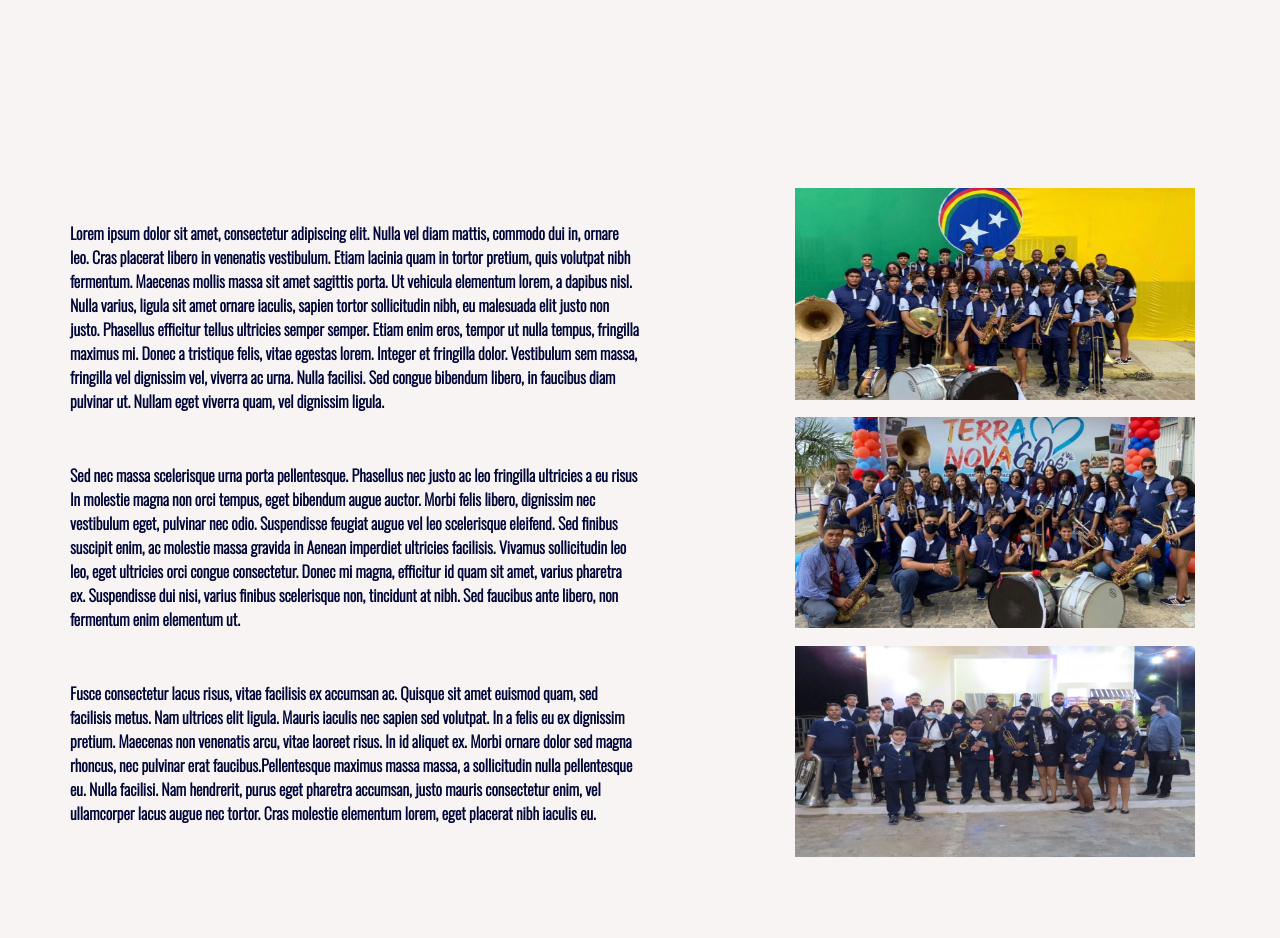
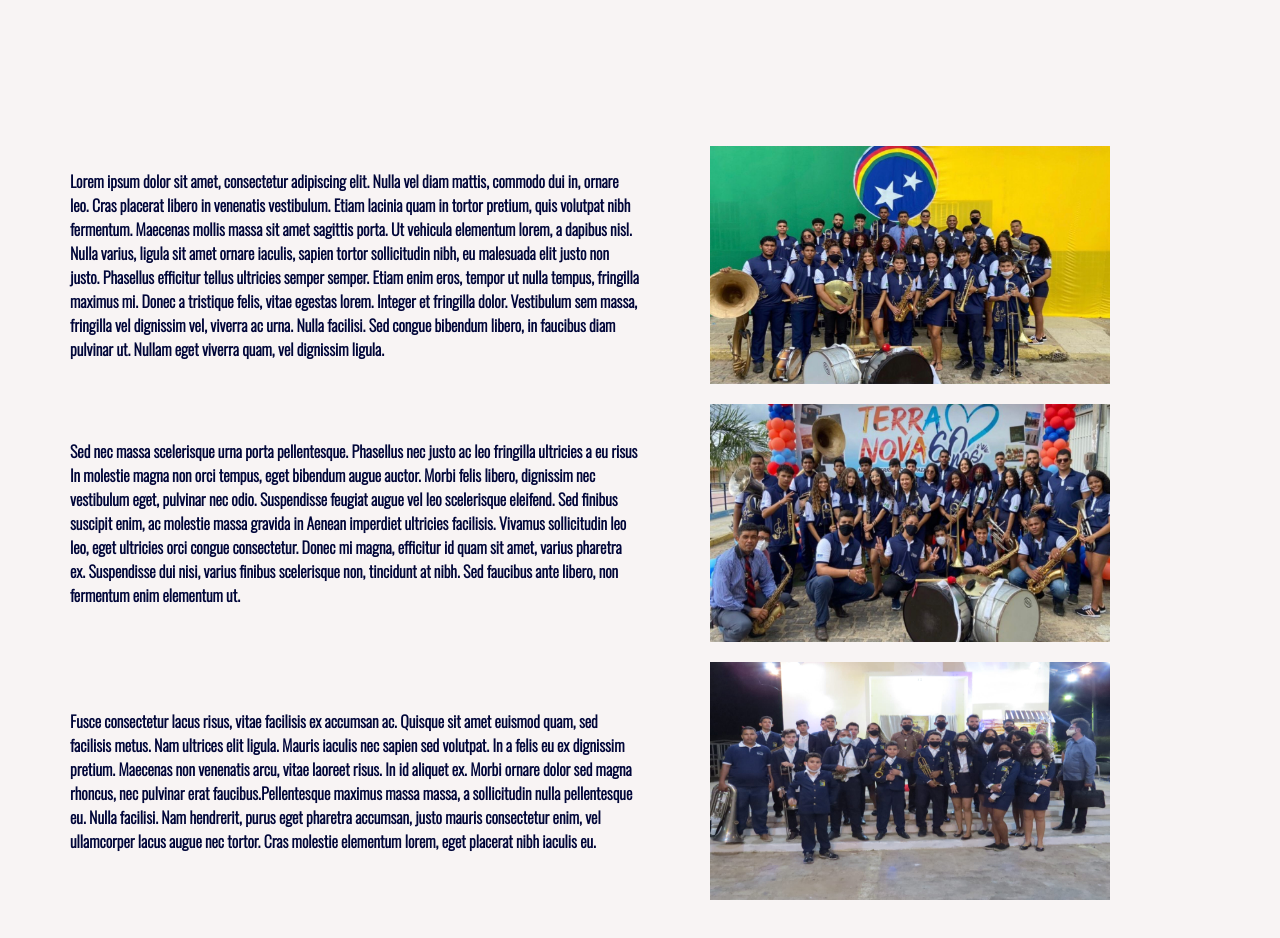
Before and after one commit to MozarJunior/ProjetoBandaFilarmonica, a plain HTML site: page index.html in a window 1280 px wide. Shown: the part 880-1818 px from the top of the page. Drawn offline with nearby package versions, Linux system fonts and the light colour scheme.

Commit message:
Criação de Detalhes

```diff
--- a/index.html
+++ b/index.html
@@ -46,7 +46,10 @@
 
         <div class="main-sobre">
 
-            <div class="sobre-esquerda">
+            <div class="main-sobre-bloco">
+
+                <div class="bloco-esquerda">
+
                     <p>
                         Lorem ipsum dolor sit amet, consectetur adipiscing elit. Nulla vel diam mattis,
                         commodo dui in, ornare leo. Cras placerat libero in venenatis vestibulum. Etiam
@@ -61,6 +64,20 @@
                         vel dignissim ligula.
                     </p>
 
+                </div>
+
+                <div class="bloco-direita">
+
+                    <img src="image\His.1.jpg" class="imagem" height="100%" width="400px">
+
+                </div>
+
+
+            </div>
+
+            <div class="main-sobre-bloco">
+
+                <div class="bloco-esquerda">
                     <p>
                         Sed nec massa scelerisque urna porta pellentesque.
                         Phasellus nec justo ac leo fringilla ultricies a eu risus In molestie
@@ -72,6 +89,19 @@
                         varius pharetra ex. Suspendisse dui nisi, varius finibus scelerisque non,
                         tincidunt at nibh. Sed faucibus ante libero, non fermentum enim elementum ut.
                     </p>
+                </div>
+
+                <div class="bloco-direita">
+
+                    <img src="image\His.2.jpg" class="imagem" height="100%" width="400px">
+
+                </div>
+
+            </div>
+
+            <div class="main-sobre-bloco">
+
+                <div class="bloco-esquerda">
 
                     <p>
                         Fusce consectetur lacus risus, vitae facilisis ex accumsan ac. Quisque sit
@@ -84,13 +114,13 @@
                         tortor. Cras molestie elementum lorem, eget placerat nibh iaculis eu.
                     </p>
 
-            </div>
+                </div>
 
-            <div class="sobre-direita">
+                <div class="bloco-direita">
 
-                <img src="image\His.1.jpg" class="imagem" height="30%" width="400px">
-                <img src="image\His.2.jpg" class="imagem" height="30%" width="400px">
-                <img src="image\His.3.jpg" class="imagem" height="30%" width="400px">
+                    <img src="image\His.3.jpg" class="imagem" height="100%" width="400px">
+
+                </div>
 
             </div>
 
--- a/style.css
+++ b/style.css
@@ -97,9 +97,6 @@ main{
     color: #000639;
 }
 
-
-
-
 /* Sobre */
 
 .main-sobre{
@@ -108,38 +105,36 @@ main{
     width: 100%;
     background-color: #f8f4f4;
     display: flex;
+    flex-direction: column;
     align-items: center;
     justify-content: space-evenly;
 }
 
-.sobre-esquerda{
-    height: 90%;
+.main-sobre-bloco{
+    height: 30%;
+    width: 100%;
+    display: flex;
+    align-items: center;
+}
+
+
+.bloco-esquerda{
+    height: 100%;
     width: 50%;
     padding: 0 70px;
     display: flex;
-    flex-direction: column;
     align-items: center;
-    justify-content: space-evenly;
-    /* animation: move 500ms 500ms backwards; */
 }
-.sobre-esquerda p {
+.bloco-esquerda p {
     font-family: 'Oswald', sans-serif;
     font-weight: 700;
     color: #000639;
 }
 
-.sobre-direita{
-    height: 90%;
+.bloco-direita{
+    height: 100%;
     width: 50%;
-    display: flex;
-    flex-direction: column;
-    justify-content: space-evenly;
-    align-items: center;
-    /* animation: move 500ms 500ms backwards; */
 }
-
-
-
 
 /* Contatos */
 
```
